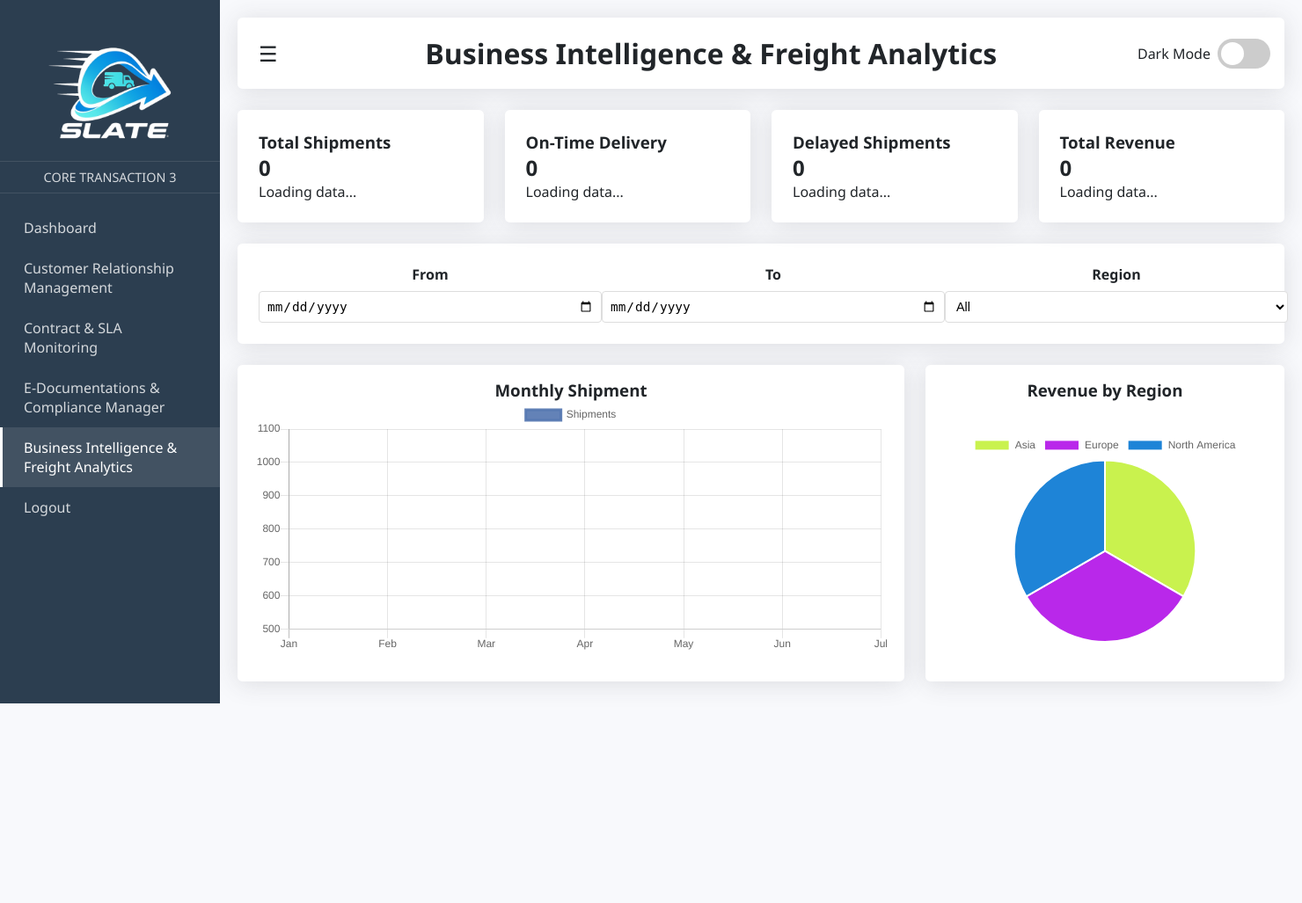
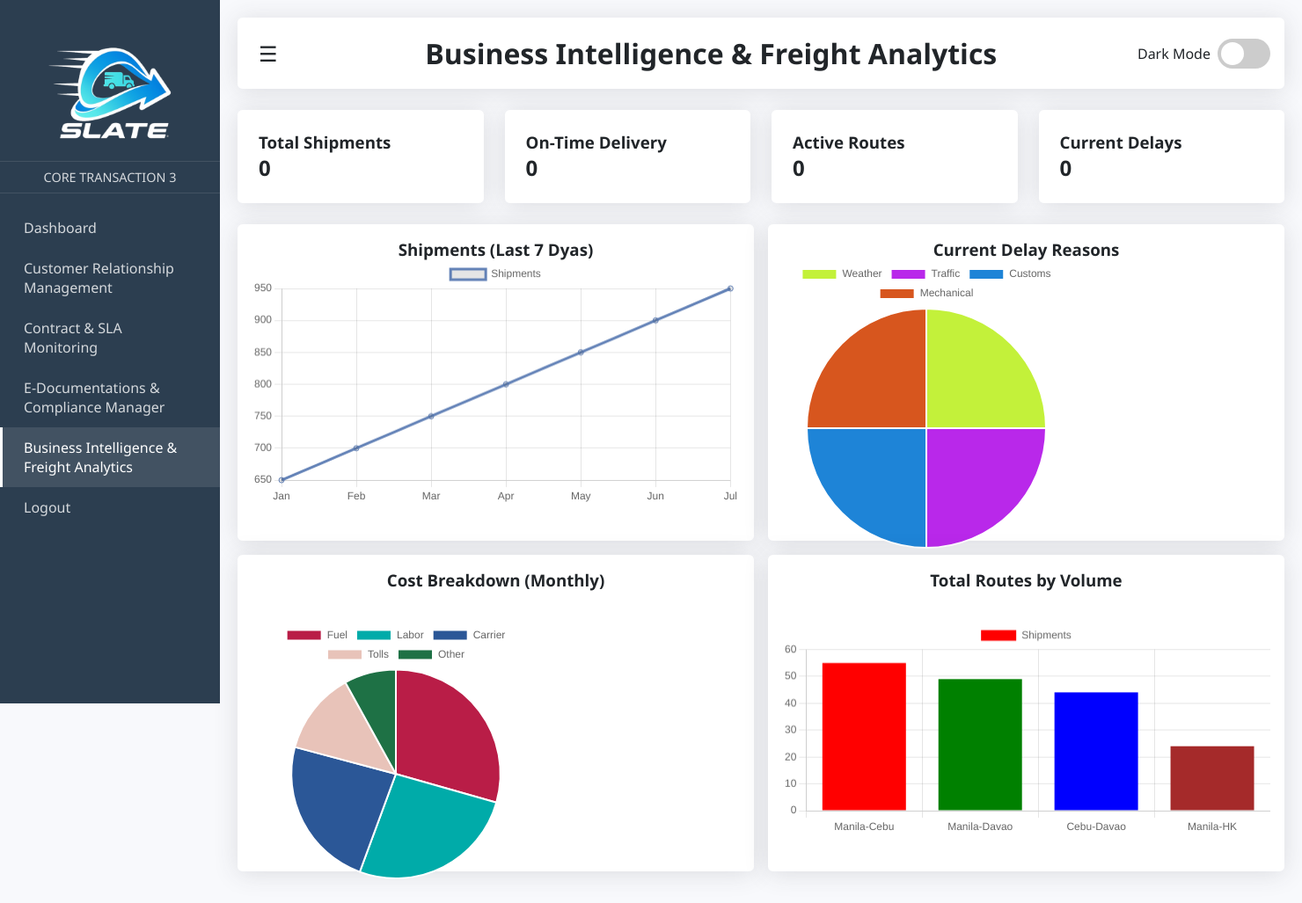
Before and after one commit to SheEeEeEeEeN/Core3, a PHP site: page /BIFA.php in a window 1480 px wide. Shown: the whole page at 88% size. Before the commit the page ends 800 px from the top, so only its background shows below. Run offline with PHP 8.4, Linux system fonts and the light colour scheme; the visitor is signed in with stand-in values (Sample User, id 1).

Commit message:
9/18/25 - 10:38pm

```diff
--- a/BIFA.php
+++ b/BIFA.php
@@ -2,10 +2,8 @@
 include("darkmode.php");
 include("connection.php");
 include('session.php');
-requireRole('admin')
+requireRole('admin');
 ?>
-
-
 <!DOCTYPE html>
 <html lang="en">
 
@@ -13,7 +11,8 @@ requireRole('admin')
     <meta charset="UTF-8">
     <meta name="viewport" content="width=device-width, initial-scale=1.0">
     <title>Admin Dashboard | CORE3 Customer Relationship & Business Control</title>
-    <script src="https://cdnjs.cloudflare.com/ajax/libs/Chart.js/2.9.4/Chart.js"></script>
+    <!-- ✅ Use Chart.js v4 -->
+    <script src="https://cdn.jsdelivr.net/npm/chart.js"></script>
     <style>
         :root {
             --sidebar-width: 250px;
@@ -48,7 +47,6 @@ requireRole('admin')
             color: var(--text-light);
         }
 
-        /* Sidebar */
         .sidebar {
             width: var(--sidebar-width);
             height: 100vh;
@@ -79,8 +77,8 @@ requireRole('admin')
         }
 
         .system-name {
-            padding: 0.5rem 1.5rem;
-            font-size: 0.9rem;
+            padding: .5rem 1.5rem;
+            font-size: .9rem;
             color: rgba(255, 255, 255, 0.8);
             text-align: center;
             border-bottom: 1px solid rgba(255, 255, 255, 0.1);
@@ -90,7 +88,7 @@ requireRole('admin')
         .sidebar a {
             display: block;
             color: rgba(255, 255, 255, 0.8);
-            padding: 0.75rem 1.5rem;
+            padding: .75rem 1.5rem;
             text-decoration: none;
             border-left: 3px solid transparent;
             transition: all 0.3s;
@@ -103,11 +101,6 @@ requireRole('admin')
             border-left: 3px solid white;
         }
 
-        .admin-feature {
-            background-color: rgba(0, 0, 0, 0.1);
-        }
-
-        /* Main Content */
         .content {
             margin-left: var(--sidebar-width);
             padding: 20px;
@@ -118,7 +111,6 @@ requireRole('admin')
             margin-left: 0;
         }
 
-        /* Header */
         .header {
             background-color: white;
             padding: 1rem;
@@ -138,7 +130,7 @@ requireRole('admin')
         .hamburger {
             font-size: 1.5rem;
             cursor: pointer;
-            padding: 0.5rem;
+            padding: .5rem;
         }
 
         .system-title {
@@ -146,7 +138,6 @@ requireRole('admin')
             font-size: 1rem;
         }
 
-        /* Dashboard Cards */
         .dashboard-cards {
             display: grid;
             grid-template-columns: repeat(auto-fit, minmax(250px, 1fr));
@@ -177,78 +168,16 @@ requireRole('admin')
             font-weight: 700;
         }
 
-        /* Table Section */
-        .table-section {
-            position: relative;
-            background-color: white;
-            padding: 1.5rem;
-            border-radius: var(--border-radius);
-            box-shadow: var(--shadow);
+        .chartarea {
+            display: flex;
+            gap: 1rem;
+            margin-bottom: 1rem;
         }
 
-        .dark-mode .table-section {
-            background-color: var(--dark-card);
-            color: var(--text-light);
-        }
-
-        table {
-            width: 100%;
-            border-collapse: collapse;
-        }
-
-        /* Select Section */
-        .Select-section {
-            background-color: white;
-            padding: 1.5rem;
-            border-radius: var(--border-radius);
-            box-shadow: var(--shadow);
-            margin-bottom: 1.5rem;
-        }
-
-        .Select-section1 {
-            display: flex;
-            text-align: center;
-            justify-content: space-between;
-        }
-
-        .form input,
-        .form select {
-            width: 390px;
-            padding: 0.5rem;
-            border: 1px solid #ddd;
-            border-radius: 4px;
-            font-size: 0.9rem;
-            background-color: white;
-            margin-top: 0.5rem;
-        }
-
-        .dark-mode .form input,
-        .dark-mode .form select {
-            background-color: #2a3a5a;
-            border-color: #3a4b6e;
-            color: var(--text-light);
-        }
-
-        .dark-mode .Select-section {
-            background-color: var(--dark-card);
-            color: var(--text-light);
-        }
-
-        /* Charts */
-        .chartarea {
-            display: flex;
-            gap: 1.5rem;
-            margin-bottom: 1.5rem;
-        }
-
-        .dark-mode .area {
-            background-color: var(--dark-card);
-            color: var(--text-light);
-        }
-
-        .chart1 {
-            height: 360px;
-            width: 65%;
+        .chart1,
+        .chart2,
+        .chart3,
+        .chart4 {
             background-color: white;
             text-align: center;
             border: none;
@@ -257,27 +186,33 @@ requireRole('admin')
             padding: 1rem;
         }
 
-        .dark-mode .chart1 {
+        .dark-mode .chart1,
+        .dark-mode .chart2,
+        .dark-mode .chart3,
+        .dark-mode .chart4 {
             background-color: var(--dark-card);
             color: var(--text-light);
         }
 
+        .chart1 {
+            height: 360px;
+            width: 50%;
+        }
+
         .chart2 {
             height: 360px;
-            width: 35%;
-            background-color: white;
-            text-align: center;
-            border: none;
-            border-radius: var(--border-radius);
-            box-shadow: var(--shadow);
-            padding: 1rem;
+            width: 50%;
         }
 
-        .dark-mode .chart2 {
-            background-color: var(--dark-card);
-            color: var(--text-light);
+        .chart3 {
+            height: 360px;
+            width: 50%;
         }
 
+        .chart4 {
+            height: 360px;
+            width: 50%;
+        }
 
         /* Theme Toggle */
         .theme-toggle-container {
@@ -350,9 +285,7 @@ requireRole('admin')
 
 <body>
     <div class="sidebar" id="sidebar">
-        <div class="logo">
-            <img src="rem.png" alt="SLATE Logo">
-        </div>
+        <div class="logo"><img src="rem.png" alt="SLATE Logo"></div>
         <div class="system-name">CORE TRANSACTION 3</div>
         <a href="admin.php">Dashboard</a>
         <a href="CRM.php">Customer Relationship Management</a>
@@ -365,9 +298,7 @@ requireRole('admin')
     <div class="content" id="mainContent">
         <div class="header">
             <div class="hamburger" id="hamburger">☰</div>
-            <div>
             <h1>Business Intelligence & Freight Analytics</h1>
-            </div>
             <div class="theme-toggle-container">
                 <span class="theme-label">Dark Mode</span>
                 <label class="theme-switch">
@@ -380,127 +311,127 @@ requireRole('admin')
         <div class="dashboard-cards">
             <div class="card">
                 <h3>Total Shipments</h3>
-                <div class="stat-value" id="Total Shipments">0</div>
-                <div class="stat-label">Loading data...</div>
+                <div class="stat-value" id="totalShipments">0</div>
             </div>
-
             <div class="card">
                 <h3>On-Time Delivery</h3>
-                <div class="stat-value" id="On-Time Delivery">0</div>
-                <div class="stat-label">Loading data...</div>
+                <div class="stat-value" id="onTimeDelivery">0</div>
             </div>
-
             <div class="card">
-                <h3>Delayed Shipments</h3>
-                <div class="stat-value" id="Delayed Shipments">0</div>
-                <div class="stat-label">Loading data...</div>
+                <h3>Active Routes</h3>
+                <div class="stat-value" id="activeRoutes">0</div>
             </div>
-
             <div class="card">
-                <h3>Total Revenue</h3>
-                <div class="stat-value" id="Total Revenue">0</div>
-                <div class="stat-label">Loading data...</div>
-            </div>
-        </div>
-
-        <div class="Select-section">
-            <div class="Select-section1">
-                <div class="form">
-                    <h4>From</h4>
-                    <input type="date" id="From" name="From">
-                </div>
-                <div class="form">
-                    <h4>To</h4>
-                    <input type="date" id="To" name="To">
-                </div>
-                <div class="form">
-                    <h4>Region</h4>
-                    <select class="status" id="Status">
-                        <option value="">All</option>
-                        <option value="Active">Active</option>
-                        <option value="Expired">Expired</option>
-                        <option value="Pending Renewal">Pending Renewal</option>
-                    </select>
-                </div>
+                <h3>Current Delays</h3>
+                <div class="stat-value" id="currentDelays">0</div>
             </div>
         </div>
 
         <div class="chartarea">
             <div class="chart1">
-                <h3>Monthly Shipment</h3>
-                <canvas id="monthlychart" style="height:200px;width:500px;"></canvas>
+                <h3>Shipments (Last 7 Dyas)</h3>
+                <canvas id="Shipmentchart"></canvas>
+            </div>
+            <div class="chart2">
+                <h3>Current Delay Reasons</h3>
+                <canvas id="Currentdelaychart"></canvas>
+            </div>
         </div>
 
-            <div class="chart2">
-                <h3>Revenue by Region</h3>
-                <canvas id="revenuechart" style="height:110px;width:150px;"></canvas>
+        <div class="chartarea">
+            <div class="chart3">
+                <h3>Cost Breakdown (Monthly)</h3>
+                <canvas id="costchart"></canvas>
+            </div>
+            <div class="chart4">
+                <h3>Total Routes by Volume</h3>
+                <canvas id="totalrouteschart"></canvas>
             </div>
         </div>
 
         <script>
             initDarkMode("adminThemeToggle", "adminDarkMode");
 
-            document.getElementById('hamburger').addEventListener('click', function() {
+            document.getElementById('hamburger').addEventListener('click', () => {
                 document.getElementById('sidebar').classList.toggle('collapsed');
                 document.getElementById('mainContent').classList.toggle('expanded');
             });
 
-
-            const xValues = ["Jan", "Feb", "Mar", "Apr", "May", "Jun", "Jul"];
-            const yValues = [];
-
-            new Chart("monthlychart", {
+            const ShipmentCtx = document.getElementById("Shipmentchart").getContext("2d");
+            new Chart(ShipmentCtx, {
                 type: "line",
                 data: {
-                    labels: xValues,
+                    labels: ["Jan", "Feb", "Mar", "Apr", "May", "Jun", "Jul"],
                     datasets: [{
-                        label: 'Shipments',
+                        label: "Shipments",
+                        data: [650, 700, 750, 800, 850, 900, 950],
                         fill: false,
-                        lineTension: 0,
-                        backgroundColor: "rgba(0,0,255,1.0)",
                         borderColor: "rgba(86, 120, 177, 0.92)",
-                        data: yValues
+                        tension: 0.1
                     }]
                 },
                 options: {
+                    responsive: true,
+                    plugins: {
                         legend: {
                             display: true
-                    },
-                    scales: {
-                        yAxes: [{
-                            ticks: {
-                                min: 500,
-                                max: 1100
                         }
-                        }],
                     }
                 }
             });
 
-            const aValues = ["Asia", "Europe", "North America"];
-            const bValues = [1, 1, 1];
-            const barColors = [
-                "#c3f13ae4",
-                "#b928eaff",
-                "#1e84d7ff",
-            ];
-
-            new Chart("revenuechart", {
+            const DelayCtx = document.getElementById("Currentdelaychart").getContext("2d");
+            new Chart(DelayCtx, {
                 type: "pie",
                 data: {
-                    labels: aValues,
+                    labels: ["Weather", "Traffic", "Customs", "Mechanical"],
                     datasets: [{
-                        backgroundColor: barColors,
-                        data: bValues
+                        data: [1, 1, 1, 1],
+                        backgroundColor: ["#c3f13a", "#b928ea", "#1e84d7", "#d7561eff"]
+                    }]
+                }
+            });
+
+            const costCtx = document.getElementById("costchart").getContext("2d");
+            new Chart(costCtx, {
+                type: "pie",
+                data: {
+                    labels: ["Fuel", "Labor", "Carrier", "Tolls", "Other"],
+                    datasets: [{
+                        data: [55, 49, 44, 24, 15],
+                        backgroundColor: ["#b91d47", "#00aba9", "#2b5797", "#e8c3b9", "#1e7145"]
                     }]
                 },
                 options: {
+                    plugins: {
                         title: {
                             display: true,
                         }
                     }
+                }
+            });
+
+            const routesCtx = document.getElementById("totalrouteschart").getContext("2d");
+            new Chart(routesCtx, {
+                type: "bar",
+                data: {
+                    labels: ["Manila-Cebu", "Manila-Davao", "Cebu-Davao", "Manila-HK"],
+                    datasets: [{
+                        label: "Shipments",
+                        data: [55, 49, 44, 24],
+                        backgroundColor: ["red", "green", "blue", "brown"]
+                    }]
+                },
+                options: {
+                    plugins: {
+                        title: {
+                            display: true,
+                        }
+                    }
+                }
             });
         </script>
+    </div>
 </body>
 
 </html>
```
Also changed, not shown: CSM.php (+33 -5 lines). Lines whose indentation alone changed are shown as unchanged.
